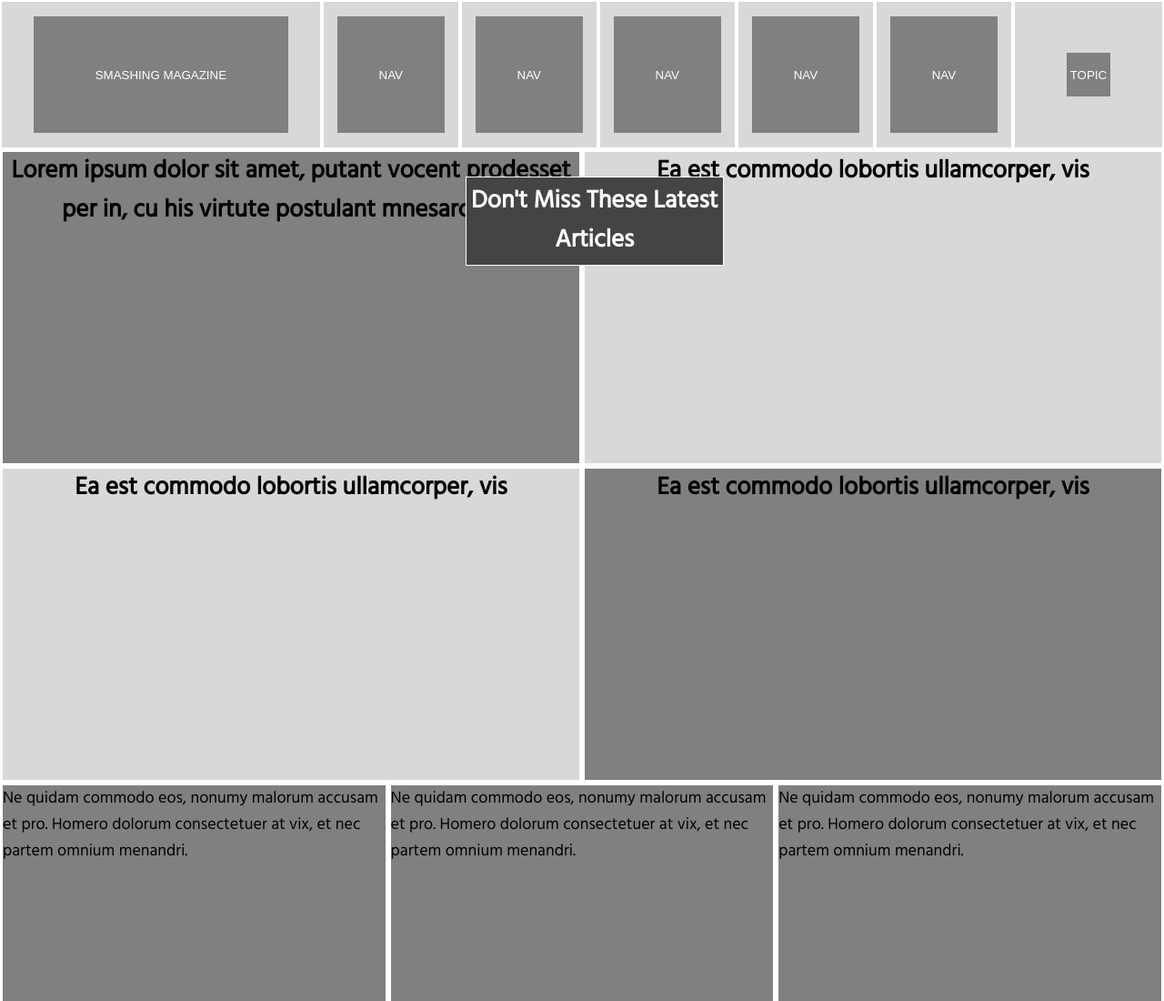
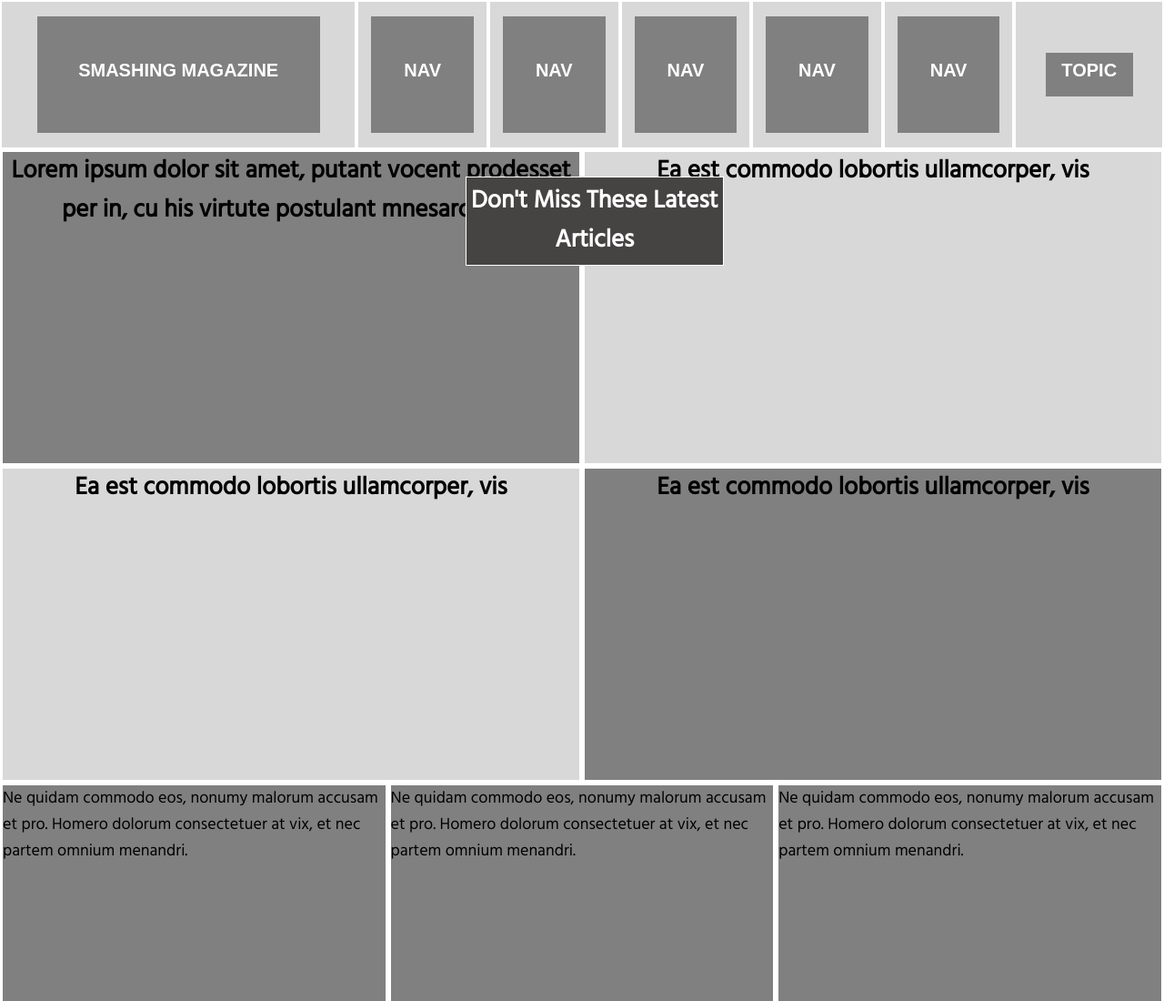
Before and after one commit to kudjieRaymond/design-teardown, a plain HTML site: page index.html in a window 1280 px wide. Shown: the top 1100 px of the page at 91% size. Drawn offline with Linux system fonts and the light colour scheme.

Commit message:
nav links change element to h2

```diff
--- a/assets/css/style.css
+++ b/assets/css/style.css
@@ -43,7 +43,7 @@ nav ul li {
 	color: #fff;
 }
 .topics {
-	width: 30%;
+	width: 60%;
 	height: 30%;
 	background-color: #808080;
 	border: 1px solid #808080;
--- a/index.html
+++ b/index.html
@@ -12,13 +12,13 @@
 		<header>
 			<nav>
 				<ul>
-					<li><button class="nav-btn">SMASHING MAGAZINE</button></li>
-					<li><button class="nav-btn">NAV</button></li>
-					<li><button class="nav-btn">NAV</button></li>
-					<li><button class="nav-btn">NAV</button></li>
-					<li><button class="nav-btn">NAV</button></li>
-					<li><button class="nav-btn">NAV</button></li>
-					<li><button class="topics">TOPIC</button></li>
+					<li><button class="nav-btn"><h2>SMASHING MAGAZINE</h2></button></li>
+					<li><button class="nav-btn"><h2>NAV</h2></button></li>
+					<li><button class="nav-btn"><h2>NAV</h2></button></li>
+					<li><button class="nav-btn"><h2>NAV</h2></button></li>
+					<li><button class="nav-btn"><h2>NAV</h2></button></li>
+					<li><button class="nav-btn"><h2>NAV</h2></button></li>
+					<li><button class="topics"><h2>TOPIC</h2></button></li>
 				</ul>
 			</nav>
 		</header>
```
